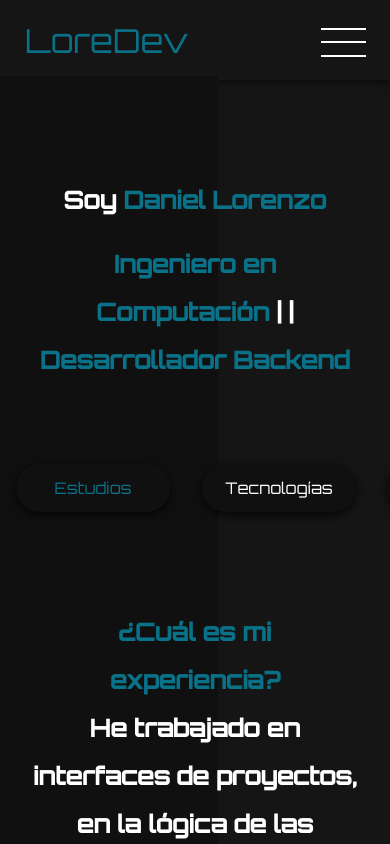
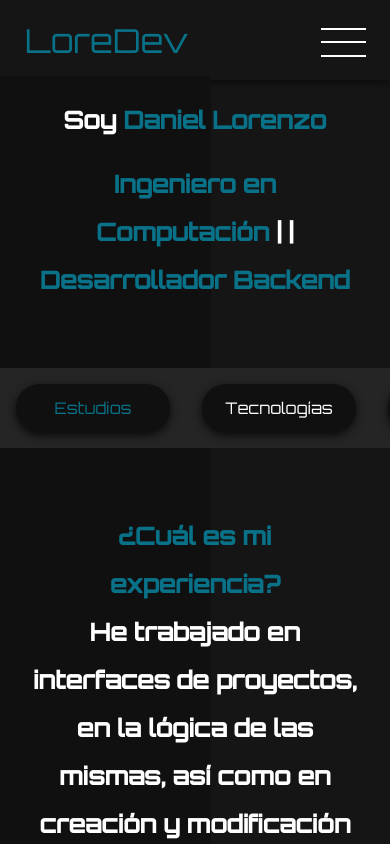
Before and after one commit to DanielLorenzoS/Blog, a Next.js app: page /about in a window 390 px wide. Shown: the top 844 px of the page. Built offline with nearby package versions, Linux system fonts and the light colour scheme.

Commit message:
Fix about design

```diff
--- a/app/about/page.module.css
+++ b/app/about/page.module.css
@@ -127,8 +127,15 @@
 }
 
 @media (width < 930px) {
+    .container {
+        margin-top: 1rem;
+    }
+    .buttonsContainer {
+        padding: 0;
+    }
     .buttons {
         padding: 0 1rem;
+        background-color: #252525;
     }
 
 }
--- a/app/navbar/navbar.module.css
+++ b/app/navbar/navbar.module.css
@@ -6,7 +6,7 @@
     justify-content: space-between;
     align-items: center;
     box-shadow: 0 0 10px rgba(0, 0, 0, 0.8);
-    z-index: 4;
+    z-index: 5;
     cursor: default;
   }
 
@@ -136,6 +136,7 @@
       width: 100%;
       transition: 0.5s ease-out;
       opacity: .8;
+      z-index: 5;
     }
 
     .nav-res-clicked {
@@ -150,7 +151,7 @@
       height: 90%;
       width: 100%;
       transition: 0.5s ease-out;
-      z-index: 4;
+      z-index: 5;
       opacity: .8;
     }
   }
```
